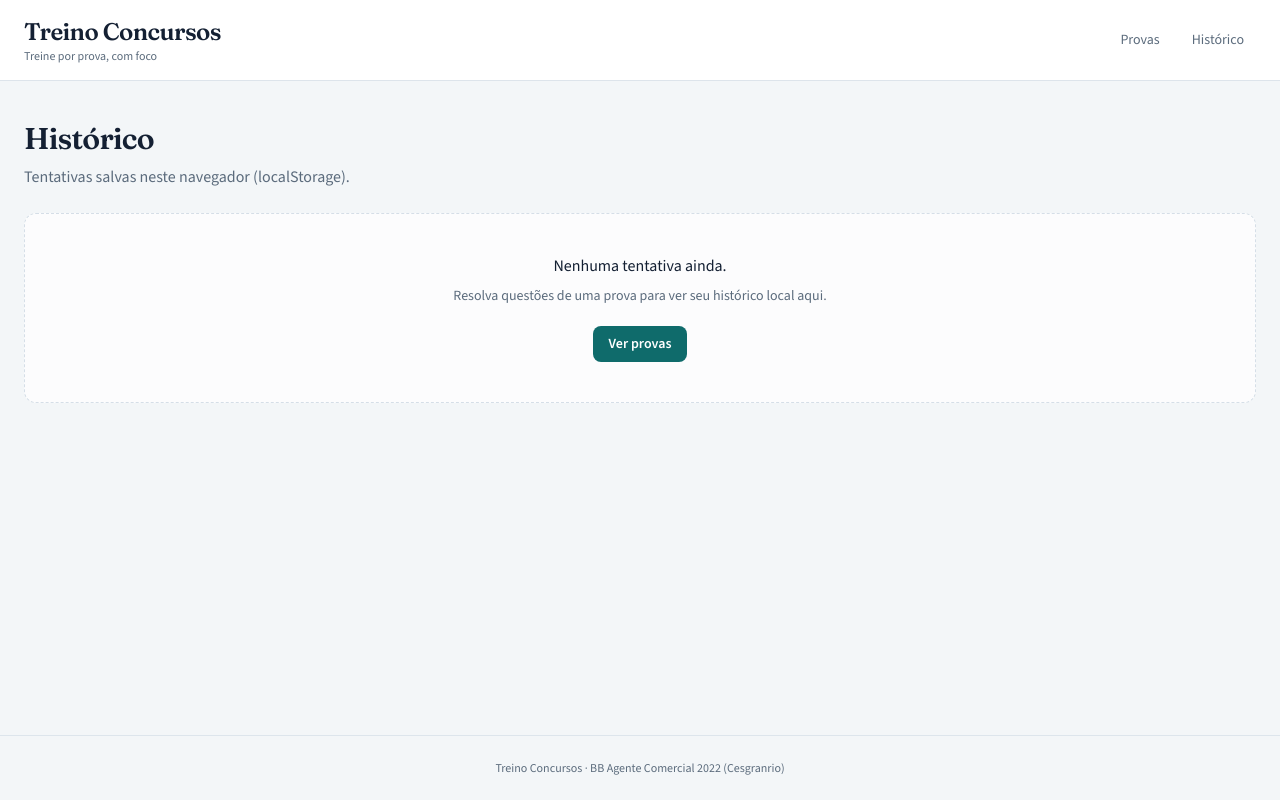
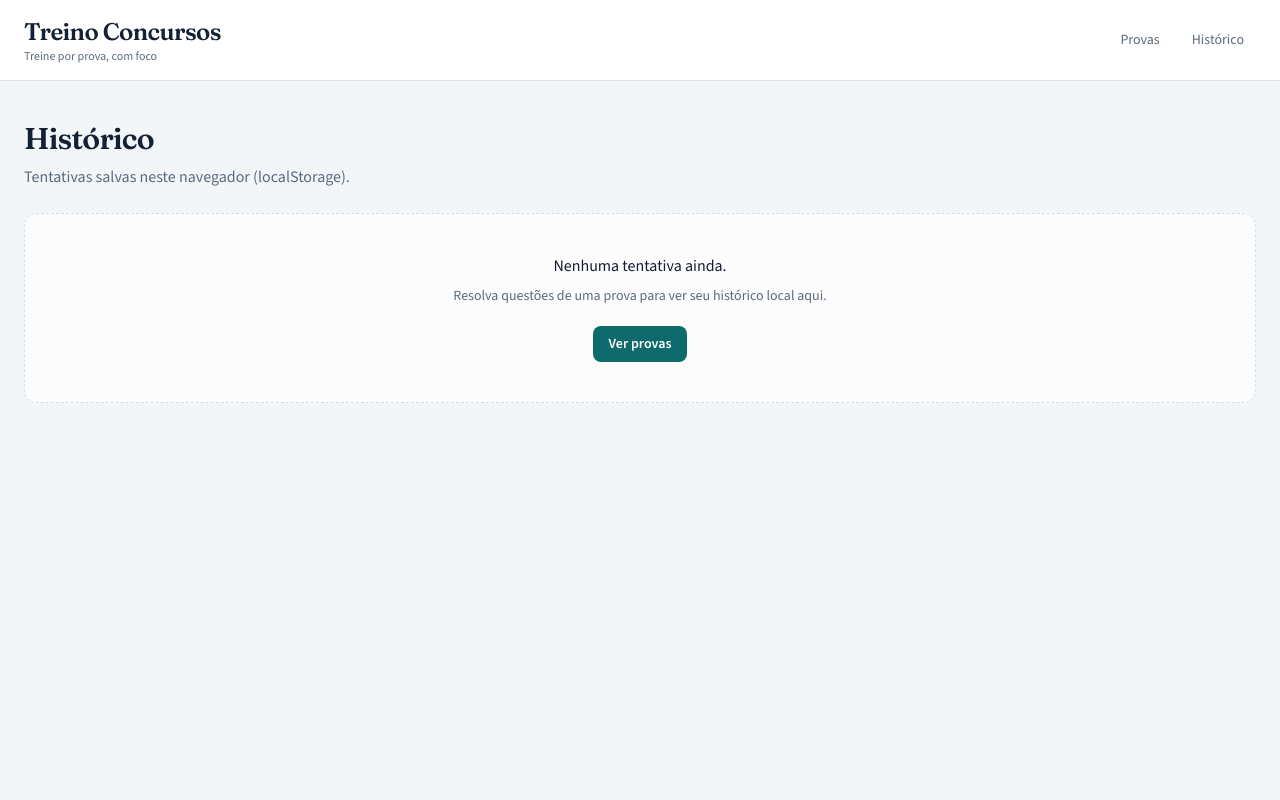
Before and after one commit to AndreXime/treino-concursos, a Next.js app: page /historico in a window 1280 px wide. Built offline with nearby package versions, Linux system fonts and the light colour scheme.

Commit message:
chore: remover footer do layout

```diff
--- a/src/app/globals.css
+++ b/src/app/globals.css
@@ -58,10 +58,6 @@ body:has(.home-hero) > main {
 	width: 100%;
 	max-width: none;
 	padding: 0;
-}
-
-body:has(.home-hero) > footer {
-	display: none;
 }
 
 .home-hero {
--- a/src/app/layout.tsx
+++ b/src/app/layout.tsx
@@ -39,12 +39,6 @@ export default function RootLayout({
 				<main className="container mx-auto flex-1 px-4 py-8 sm:px-6 sm:py-10">
 					{children}
 				</main>
-				<footer
-					className="border-t border-border/70 py-6 text-center text-xs text-muted"
-					data-hide-on-focus
-				>
-					Treino Concursos · BB Agente Comercial 2022 (Cesgranrio)
-				</footer>
 			</body>
 		</html>
 	);
```
